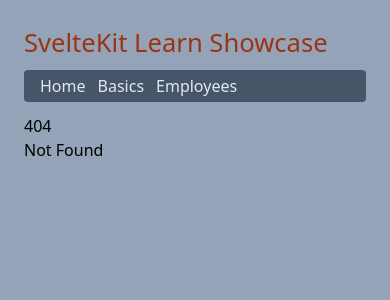
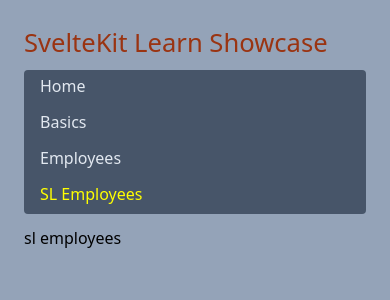
Before and after one commit to edwardtanguay/sveltekit-learn-showcase, a SvelteKit app: page /serverloadedemployees in a window 390 px wide. Before the commit this address had no page. Shown: the top 300 px of the page. Built offline with nearby package versions, Linux system fonts and the light colour scheme.

Commit message:
simple responsive

```diff
--- a/src/components/Nav.svelte
+++ b/src/components/Nav.svelte
@@ -4,33 +4,38 @@
 	type PageItem = {
 		href: string;
 		title: string;
-		kind: "shallow" | "deep"
+		kind: 'shallow' | 'deep';
 	};
 
 	const pageItems: PageItem[] = [
 		{
 			href: '/',
 			title: 'Home',
-			kind: "shallow"
+			kind: 'shallow'
 		},
 		{
 			href: '/basics',
 			title: 'Basics',
-			kind: "shallow"
+			kind: 'shallow'
 		},
 		{
 			href: '/employees',
 			title: 'Employees',
-			kind: "deep"
+			kind: 'deep'
+		},
+		{
+			href: '/serverloadedemployees',
+			title: 'SL Employees',
+			kind: 'deep'
 		}
 	];
 
 	const highlightMenuItem = (page: any, pageItem: PageItem) => {
 		let rb = false;
-		const pathname =$page.url.pathname;
+		const pathname = $page.url.pathname;
 		rb = pathname === pageItem.href;
-		if(pageItem.kind === "deep") {
-			if(pathname.startsWith(pageItem.href)) {
+		if (pageItem.kind === 'deep') {
+			if (pathname.startsWith(pageItem.href)) {
 				rb = true;
 			}
 		}
@@ -38,9 +43,11 @@
 	};
 </script>
 
-<nav class="bg-slate-600 px-4 py-1 mb-3 rounded text-slate-200 flex gap-3">
+<nav class="bg-slate-600 px-4 py-1 mb-3 rounded text-slate-200 flex gap-3 flex-col md:flex-row pb-2">
 	{#each pageItems as pageItem}
-		<a class:active={highlightMenuItem($page, pageItem)} href={pageItem.href}>{pageItem.title}</a>
+		<div>
+			<a class:active={highlightMenuItem($page, pageItem)} href={pageItem.href}>{pageItem.title}</a>
+		</div>
 	{/each}
 </nav>
 
--- /dev/null
+++ b/src/routes/serverloadedemployees/+page.svelte
@@ -0,0 +1 @@
+<p>sl employees</p>
```
Also changed, not shown: dev/notes.txt, src/routes/+page.server.ts (added).
